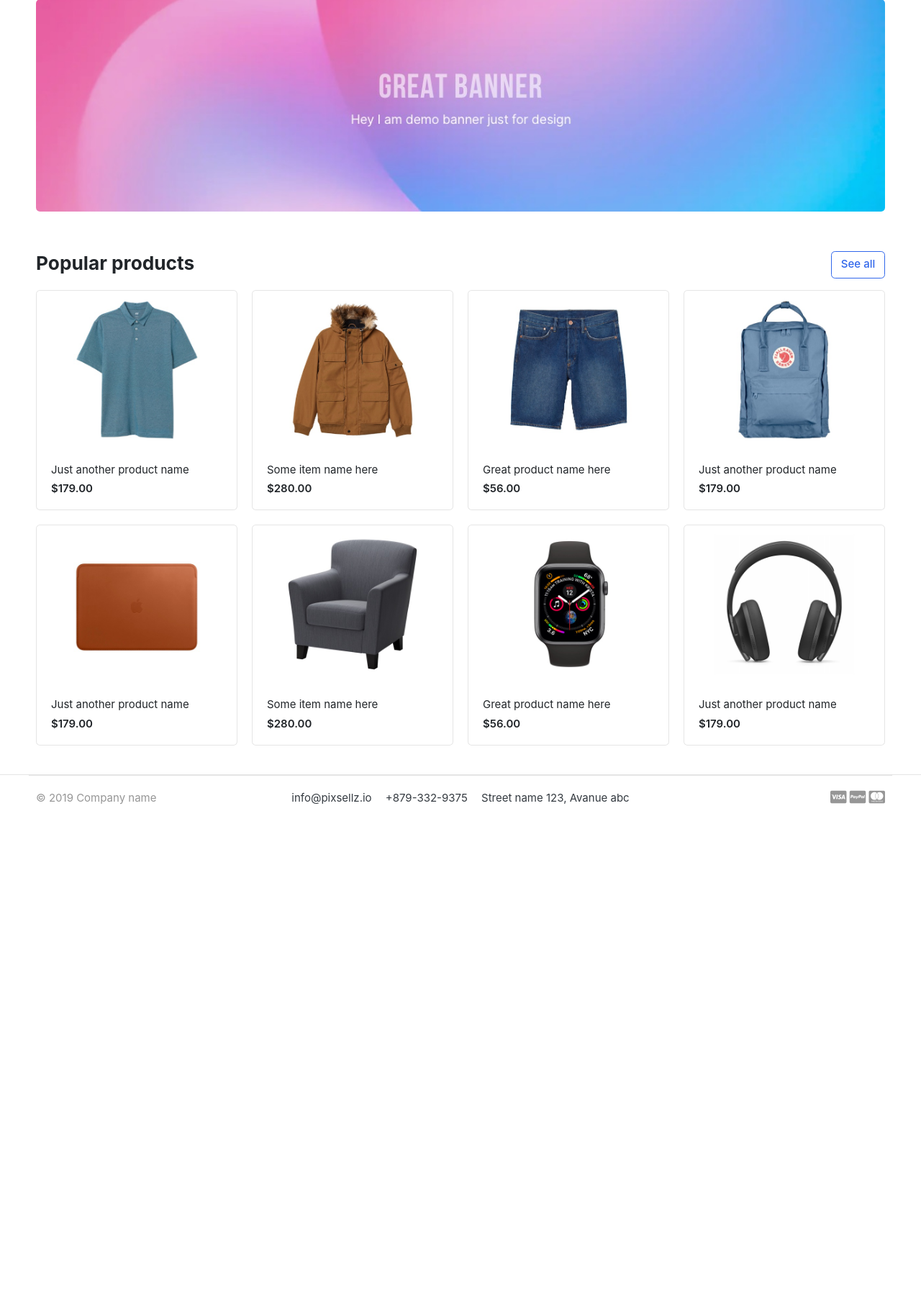
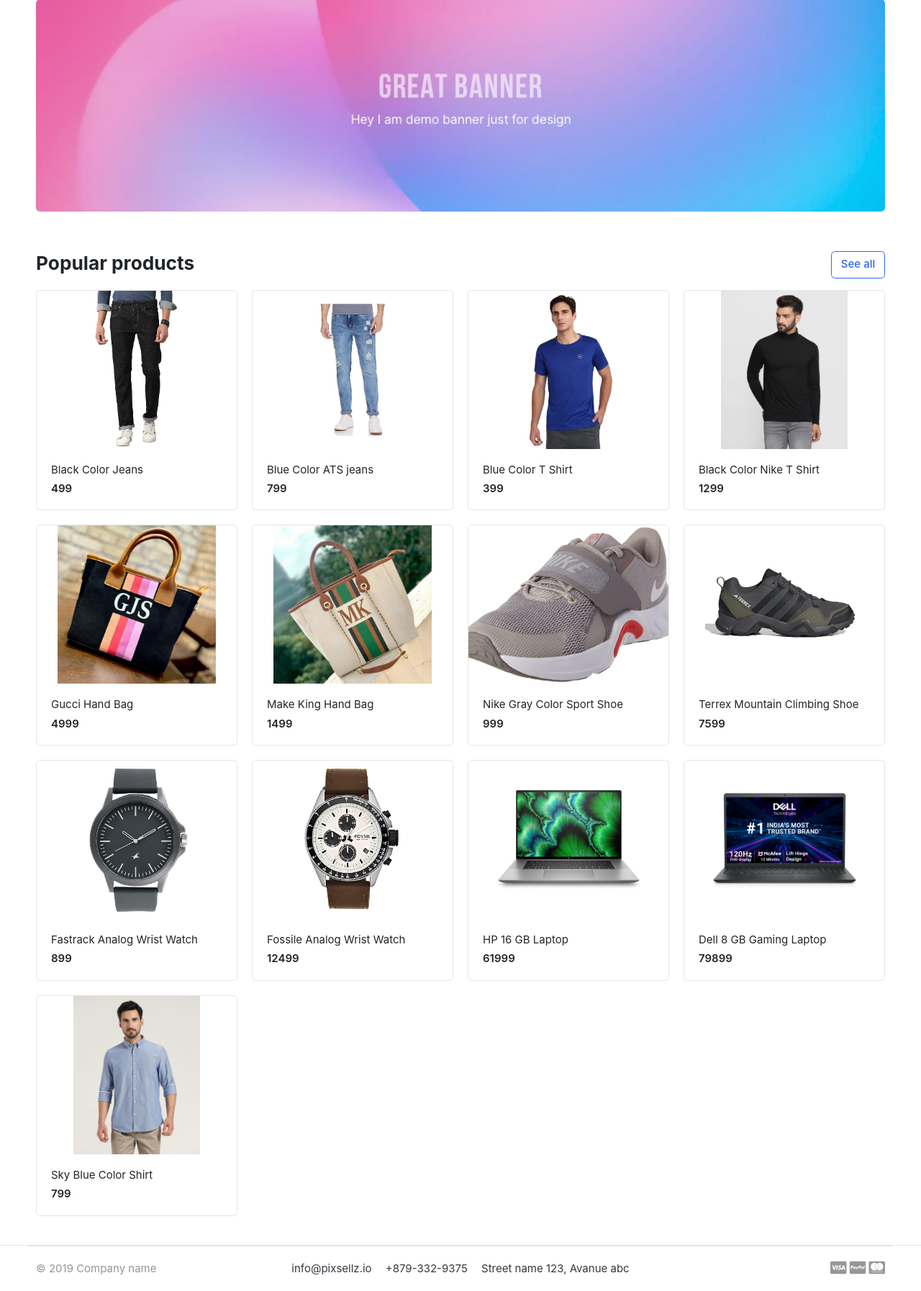
Before and after one commit to nagesh882/E-shopCart, a Django app: page / in a window 1280 px wide. Shown: the part 139-1933 px from the top of the page at 72% size. Before the commit the page ends 1257 px from the top, so only its background shows below. Run offline with Django 5.2, Linux system fonts and the light colour scheme; data comes from the database, SQL or seed files in the repository; both versions use the stored data as it was after the commit; some libraries are stand-ins or nearby versions; some web fonts are replaced.

Commit message:
dynamically data display on home page

```diff
--- a/templates/homePage.html
+++ b/templates/homePage.html
@@ -27,78 +27,17 @@
 
 
             <div class="row">
-                <div class="col-md-3">
-                    <div class="card card-product-grid">
-                        <a href="./product-detail.html" class="img-wrap"> <img src="{% static 'images/items/1.jpg' %}"> </a>
-                        <figcaption class="info-wrap">
-                            <a href="./product-detail.html" class="title">Just another product name</a>
-                            <div class="price mt-1">$179.00</div> <!-- price-wrap.// -->
-                        </figcaption>
+                {% for product in products %}
+                    <div class="col-md-3">
+                        <div class="card card-product-grid">
+                            <a href="./product-detail.html" class="img-wrap"> <img src="{{ product.product_image.url }}"> </a>
+                            <figcaption class="info-wrap">
+                                <a href="./product-detail.html" class="title">{{ product.product_name }}</a>
+                                <div class="price mt-1">{{ product.price }}</div> <!-- price-wrap.// -->
+                            </figcaption>
+                        </div>
                     </div>
-                </div> <!-- col.// -->
-                <div class="col-md-3">
-                    <div class="card card-product-grid">
-                        <a href="./product-detail.html" class="img-wrap"> <img src="{% static 'images/items/2.jpg' %}"> </a>
-                        <figcaption class="info-wrap">
-                            <a href="./product-detail.html" class="title">Some item name here</a>
-                            <div class="price mt-1">$280.00</div> <!-- price-wrap.// -->
-                        </figcaption>
-                    </div>
-                </div> <!-- col.// -->
-                <div class="col-md-3">
-                    <div class="card card-product-grid">
-                        <a href="./product-detail.html" class="img-wrap"> <img src="{% static 'images/items/3.jpg' %}"> </a>
-                        <figcaption class="info-wrap">
-                            <a href="./product-detail.html" class="title">Great product name here</a>
-                            <div class="price mt-1">$56.00</div> <!-- price-wrap.// -->
-                        </figcaption>
-                    </div>
-                </div> <!-- col.// -->
-                <div class="col-md-3">
-                    <div class="card card-product-grid">
-                        <a href="./product-detail.html" class="img-wrap"> <img src="{% static 'images/items/4.jpg' %}"> </a>
-                        <figcaption class="info-wrap">
-                            <a href="./product-detail.html" class="title">Just another product name</a>
-                            <div class="price mt-1">$179.00</div> <!-- price-wrap.// -->
-                        </figcaption>
-                    </div>
-                </div> <!-- col.// -->
-                <div class="col-md-3">
-                    <div class="card card-product-grid">
-                        <a href="./product-detail.html" class="img-wrap"> <img src="{% static 'images/items/5.jpg' %}"> </a>
-                        <figcaption class="info-wrap">
-                            <a href="./product-detail.html" class="title">Just another product name</a>
-                            <div class="price mt-1">$179.00</div> <!-- price-wrap.// -->
-                        </figcaption>
-                    </div>
-                </div> <!-- col.// -->
-                <div class="col-md-3">
-                    <div class="card card-product-grid">
-                        <a href="./product-detail.html" class="img-wrap"> <img src="{% static 'images/items/6.jpg' %}"> </a>
-                        <figcaption class="info-wrap">
-                            <a href="./product-detail.html" class="title">Some item name here</a>
-                            <div class="price mt-1">$280.00</div> <!-- price-wrap.// -->
-                        </figcaption>
-                    </div>
-                </div> <!-- col.// -->
-                <div class="col-md-3">
-                    <div class="card card-product-grid">
-                        <a href="./product-detail.html" class="img-wrap"> <img src="{% static 'images/items/7.jpg' %}"> </a>
-                        <figcaption class="info-wrap">
-                            <a href="./product-detail.html" class="title">Great product name here</a>
-                            <div class="price mt-1">$56.00</div> <!-- price-wrap.// -->
-                        </figcaption>
-                    </div>
-                </div> <!-- col.// -->
-                <div class="col-md-3">
-                    <div class="card card-product-grid">
-                        <a href="./product-detail.html" class="img-wrap"> <img src="{% static 'images/items/9.jpg' %}"> </a>
-                        <figcaption class="info-wrap">
-                            <a href="./product-detail.html" class="title">Just another product name</a>
-                            <div class="price mt-1">$179.00</div> <!-- price-wrap.// -->
-                        </figcaption>
-                    </div>
-                </div> <!-- col.// -->
+                {% endfor %} <!-- col.// -->
             </div> <!-- row.// -->
 
         </div><!-- container // -->
--- a/templates/includes/footer.html
+++ b/templates/includes/footer.html
@@ -1,3 +1,4 @@
+
 <!-- ========================= FOOTER ========================= -->
 <footer class="section-footer border-top">
 	<div class="container">
```
Also changed, not shown: templates/store/storePage.html (+22 -11 lines), db.sqlite3.
